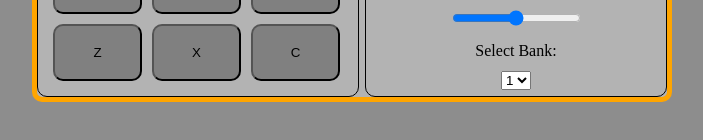
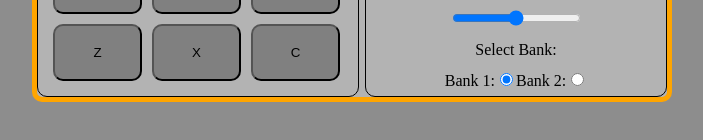
Before and after one commit to grayTurtle01/react-drum-machine, a React (Create React App) app: page / in a window 1280 px wide. Shown: the part 290-430 px from the top of the page, without its empty margins (288-991 px from the left). Built offline with nearby package versions, Linux system fonts and the light colour scheme.

Commit message:
select bank with radio buttons

```diff
--- a/src/components/DrumMachine.jsx
+++ b/src/components/DrumMachine.jsx
@@ -22,11 +22,12 @@ function DrumMachine(){
 
     }
 
-    const foo = (e) => {
-        let selector = e.target
-        let bank_number = selector.value
+    const selectBank = (e) => {
+        let radio = e.target
+        let bank_number = radio.value
         setBank(bank_number)
     }
+
 
     let botones = keys.map( (boton, index) => <DrumPad  key={index}
                                                         name={boton.letter}
@@ -68,10 +69,13 @@ function DrumMachine(){
                 </div>
 
                 Select Bank:
-                <select onChange={foo}>
-                    <option>1</option>
-                    <option>2</option>
-                </select>
+                <div>
+                    Bank 1:
+                    <input type="radio" name="bank" value="1"  onChange={selectBank} defaultChecked={true}/>
+
+                    Bank 2:
+                    <input type="radio" name="bank" value="2"  onChange={selectBank}/>
+                </div>
 
 
             </div>
```
